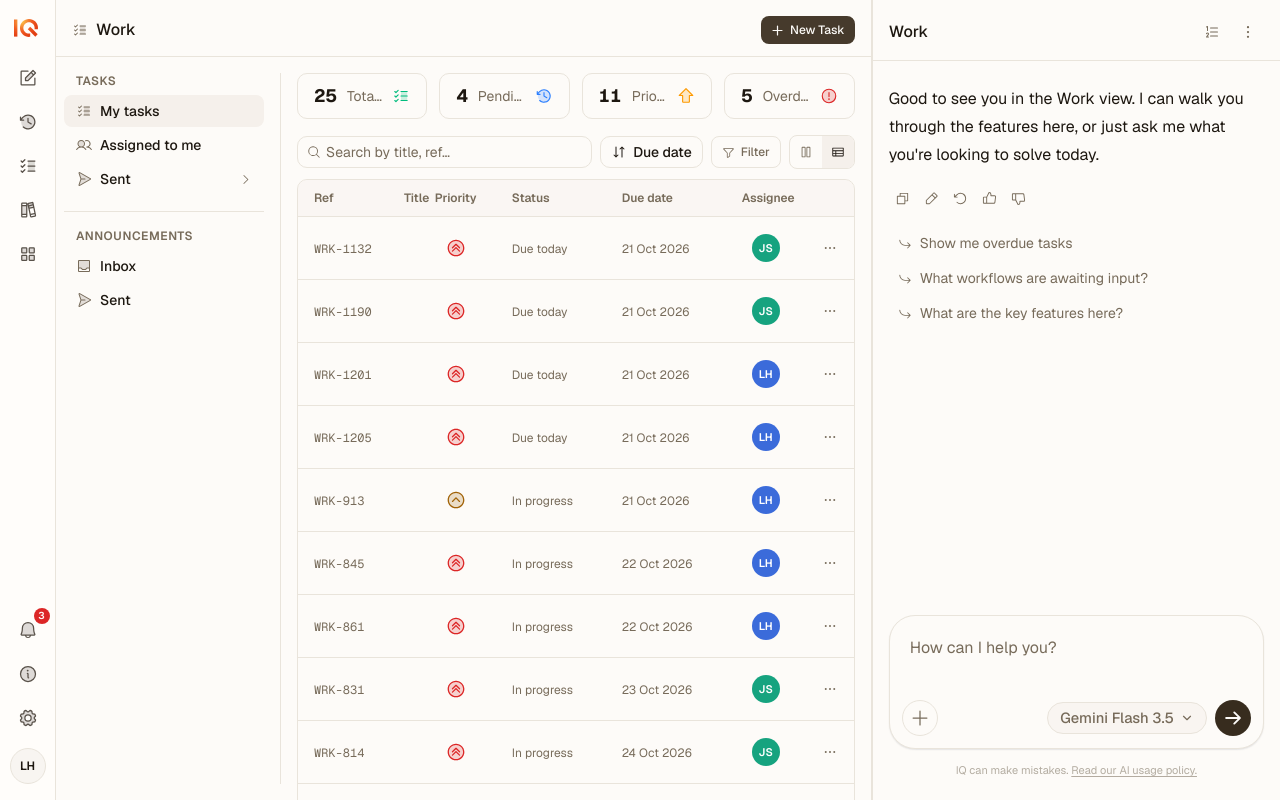
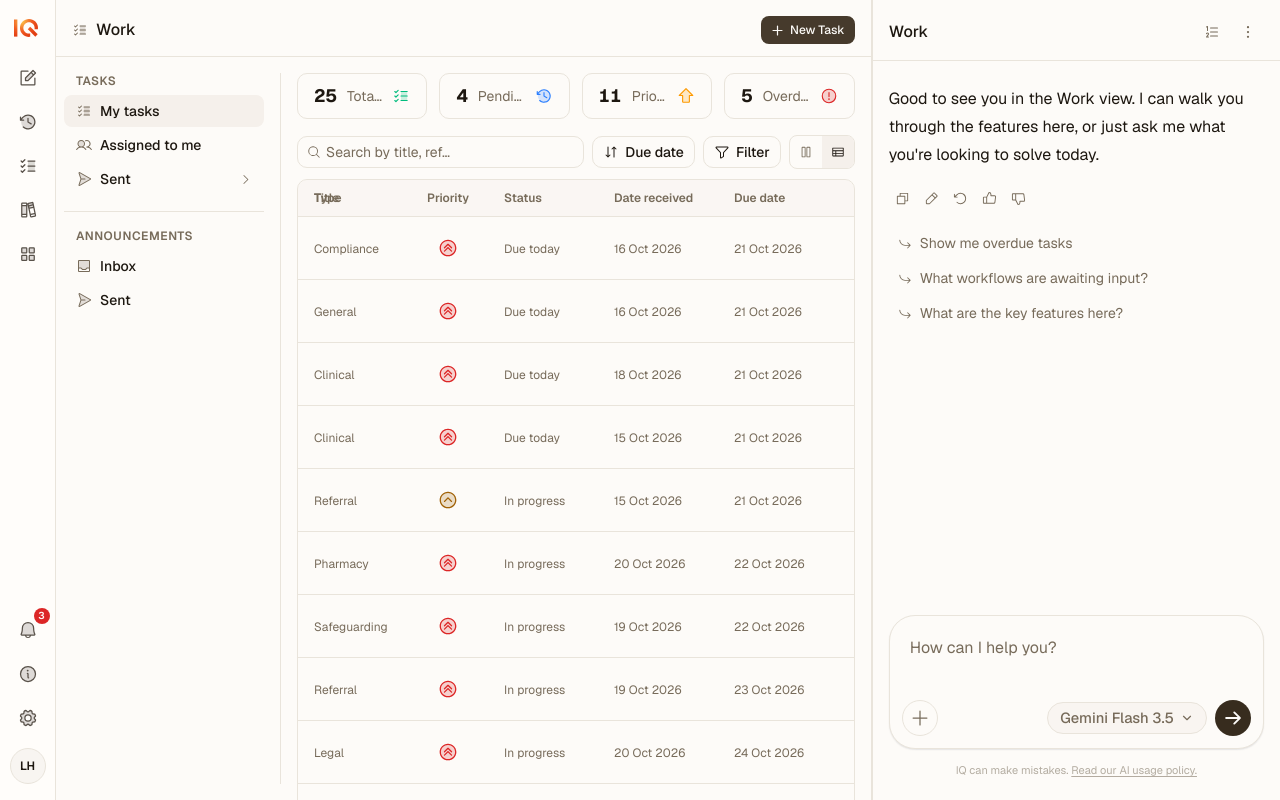
Before and after one commit to LiamHaire/ix-clone, a Next.js app: page / in a window 1280 px wide. Both pictures are taken after a click on the button 27 px from the left and 166 px from the top of the page. Built offline with nearby package versions, Linux system fonts and the light colour scheme.

Commit message:
feat: Work table — swap Reference for Type and Date received, align Filter button styling
Replaces the Reference column with Type and Date received, and restyles the
Filter button to match the Sort button's shared Button component (icon size,
font size, variant).

```diff
--- a/components/work/task-board.tsx
+++ b/components/work/task-board.tsx
@@ -147,10 +147,11 @@ export function TaskTable({ search, priorities, sortBy = 'Due date' }: TaskBoard
         <Table className="table-fixed w-full">
           <TableHeader>
             <TableRow className="border-b border-border hover:bg-transparent bg-muted/40">
-              <TableHead className="h-9 px-4 text-xs font-semibold text-muted-foreground w-[90px]">Ref</TableHead>
               <TableHead className="h-9 px-4 text-xs font-semibold text-muted-foreground w-full">Title</TableHead>
+              <TableHead className="h-9 px-4 text-xs font-semibold text-muted-foreground w-[110px]">Type</TableHead>
               <TableHead className="h-9 px-4 text-xs font-semibold text-muted-foreground text-center w-[80px]">Priority</TableHead>
               <TableHead className="h-9 px-4 text-xs font-semibold text-muted-foreground w-[110px]">Status</TableHead>
+              <TableHead className="h-9 px-4 text-xs font-semibold text-muted-foreground w-[120px]">Date received</TableHead>
               <TableHead className="h-9 px-4 text-xs font-semibold text-muted-foreground w-[120px]">Due date</TableHead>
               <TableHead className="h-9 px-4 text-xs font-semibold text-muted-foreground text-center w-[80px]">Assignee</TableHead>
               <TableHead className="h-9 w-[48px]" />
@@ -159,15 +160,12 @@ export function TaskTable({ search, priorities, sortBy = 'Due date' }: TaskBoard
           <TableBody>
             {pageRows.length === 0 ? (
               <TableRow>
-                <TableCell colSpan={7} className="py-12 text-center text-sm text-muted-foreground">
+                <TableCell colSpan={8} className="py-12 text-center text-sm text-muted-foreground">
                   No tasks match your filter.
                 </TableCell>
               </TableRow>
             ) : pageRows.map(task => (
               <TableRow key={task.id} className="border-b border-border last:border-0 hover:bg-accent transition-colors cursor-pointer">
-                <TableCell className="py-3 px-4">
-                  <span className="text-xs font-mono text-muted-foreground whitespace-nowrap">{task.ref}</span>
-                </TableCell>
                 <TableCell className="py-3 px-4 min-w-0 max-w-0">
                   <div className="flex flex-col gap-0.5 w-full overflow-hidden">
                     <span className="text-sm font-medium text-foreground truncate">{task.title}</span>
@@ -175,10 +173,16 @@ export function TaskTable({ search, priorities, sortBy = 'Due date' }: TaskBoard
                   </div>
                 </TableCell>
                 <TableCell className="py-3 px-4">
+                  <span className="text-xs text-muted-foreground whitespace-nowrap">{task.type}</span>
+                </TableCell>
+                <TableCell className="py-3 px-4">
                   <div className="flex justify-center"><PriorityIcon priority={task.priority} /></div>
                 </TableCell>
                 <TableCell className="py-3 px-4">
                   <span className="text-xs text-muted-foreground whitespace-nowrap">{task.laneLabel}</span>
+                </TableCell>
+                <TableCell className="py-3 px-4">
+                  <span className="text-xs text-muted-foreground whitespace-nowrap">{formatDue(task.dateReceived)}</span>
                 </TableCell>
                 <TableCell className="py-3 px-4">
                   <span className="text-xs text-muted-foreground whitespace-nowrap">{formatDue(task.dueDate)}</span>
--- a/components/work/task-data.ts
+++ b/components/work/task-data.ts
@@ -14,6 +14,8 @@ export interface Task {
   priority: Priority;
   assignee?: string;
   dueDate?: string; // ISO date string
+  type: string;
+  dateReceived: string; // ISO date string
 }
 
 export interface Lane {
@@ -36,6 +38,8 @@ export const TASK_DATA: Lane[] = [
         priority: "high",
         assignee: "JS",
         dueDate: "2026-10-21",
+        type: "Compliance",
+        dateReceived: "2026-10-16",
       },
       {
         id: "t2",
@@ -45,6 +49,8 @@ export const TASK_DATA: Lane[] = [
         priority: "high",
         assignee: "JS",
         dueDate: "2026-10-21",
+        type: "General",
+        dateReceived: "2026-10-16",
       },
       {
         id: "t5",
@@ -55,6 +61,8 @@ export const TASK_DATA: Lane[] = [
         priority: "high",
         assignee: "LH",
         dueDate: "2026-10-21",
+        type: "Clinical",
+        dateReceived: "2026-10-18",
       },
       {
         id: "t6",
@@ -65,6 +73,8 @@ export const TASK_DATA: Lane[] = [
         priority: "high",
         assignee: "LH",
         dueDate: "2026-10-21",
+        type: "Clinical",
+        dateReceived: "2026-10-15",
       },
     ],
   },
@@ -81,6 +91,8 @@ export const TASK_DATA: Lane[] = [
         priority: "medium",
         assignee: "LH",
         dueDate: "2026-10-28",
+        type: "Clinical",
+        dateReceived: "2026-10-23",
       },
       {
         id: "t4",
@@ -91,6 +103,8 @@ export const TASK_DATA: Lane[] = [
         priority: "high",
         assignee: "JS",
         dueDate: "2026-10-24",
+        type: "Legal",
+        dateReceived: "2026-10-20",
       },
       {
         id: "t7",
@@ -101,6 +115,8 @@ export const TASK_DATA: Lane[] = [
         priority: "medium",
         assignee: "LH",
         dueDate: "2026-10-25",
+        type: "Clinical",
+        dateReceived: "2026-10-22",
       },
       {
         id: "t8",
@@ -111,6 +127,8 @@ export const TASK_DATA: Lane[] = [
         priority: "high",
         assignee: "JS",
         dueDate: "2026-10-23",
+        type: "Referral",
+        dateReceived: "2026-10-19",
       },
       {
         id: "t9",
@@ -121,6 +139,8 @@ export const TASK_DATA: Lane[] = [
         priority: "high",
         assignee: "LH",
         dueDate: "2026-10-22",
+        type: "Pharmacy",
+        dateReceived: "2026-10-20",
       },
       {
         id: "t10",
@@ -131,6 +151,8 @@ export const TASK_DATA: Lane[] = [
         priority: "medium",
         assignee: "JS",
         dueDate: "2026-10-31",
+        type: "Clinical",
+        dateReceived: "2026-10-28",
       },
       {
         id: "t11",
@@ -141,6 +163,8 @@ export const TASK_DATA: Lane[] = [
         priority: "high",
         assignee: "LH",
         dueDate: "2026-10-22",
+        type: "Safeguarding",
+        dateReceived: "2026-10-19",
       },
       {
         id: "t12",
@@ -151,6 +175,8 @@ export const TASK_DATA: Lane[] = [
         priority: "medium",
         assignee: "JS",
         dueDate: "2026-11-01",
+        type: "Audit",
+        dateReceived: "2026-10-28",
       },
       {
         id: "t13",
@@ -161,6 +187,8 @@ export const TASK_DATA: Lane[] = [
         priority: "medium",
         assignee: "LH",
         dueDate: "2026-10-24",
+        type: "Clinical",
+        dateReceived: "2026-10-20",
       },
       {
         id: "t14",
@@ -171,6 +199,8 @@ export const TASK_DATA: Lane[] = [
         priority: "high",
         assignee: "JS",
         dueDate: "2026-10-24",
+        type: "Clinical",
+        dateReceived: "2026-10-18",
       },
       {
         id: "t15",
@@ -181,6 +211,8 @@ export const TASK_DATA: Lane[] = [
         priority: "medium",
         assignee: "LH",
         dueDate: "2026-10-29",
+        type: "Complaints",
+        dateReceived: "2026-10-27",
       },
       {
         id: "t16",
@@ -191,6 +223,8 @@ export const TASK_DATA: Lane[] = [
         priority: "medium",
         assignee: "JS",
         dueDate: "2026-10-26",
+        type: "Clinical",
+        dateReceived: "2026-10-19",
       },
       {
         id: "t17",
@@ -201,6 +235,8 @@ export const TASK_DATA: Lane[] = [
         priority: "low",
         assignee: "LH",
         dueDate: "2026-10-30",
+        type: "Pharmacy",
+        dateReceived: "2026-10-23",
       },
       {
         id: "t18",
@@ -211,6 +247,8 @@ export const TASK_DATA: Lane[] = [
         priority: "high",
         assignee: "JS",
         dueDate: "2026-10-31",
+        type: "Compliance",
+        dateReceived: "2026-10-27",
       },
       {
         id: "t19",
@@ -221,6 +259,8 @@ export const TASK_DATA: Lane[] = [
         priority: "medium",
         assignee: "LH",
         dueDate: "2026-10-21",
+        type: "Referral",
+        dateReceived: "2026-10-15",
       },
       {
         id: "t20",
@@ -231,6 +271,8 @@ export const TASK_DATA: Lane[] = [
         priority: "low",
         assignee: "JS",
         dueDate: "2026-10-27",
+        type: "Admin",
+        dateReceived: "2026-10-22",
       },
     ],
   },
@@ -247,6 +289,8 @@ export const TASK_DATA: Lane[] = [
         priority: "medium",
         assignee: "LH",
         dueDate: "2026-10-28",
+        type: "Records",
+        dateReceived: "2026-10-26",
       },
       {
         id: "t22",
@@ -257,6 +301,8 @@ export const TASK_DATA: Lane[] = [
         priority: "medium",
         assignee: "JS",
         dueDate: "2026-11-04",
+        type: "IT",
+        dateReceived: "2026-11-01",
       },
       {
         id: "t23",
@@ -267,6 +313,8 @@ export const TASK_DATA: Lane[] = [
         priority: "low",
         assignee: "LH",
         dueDate: "2026-11-07",
+        type: "Clinical",
+        dateReceived: "2026-11-05",
       },
       {
         id: "t24",
@@ -277,6 +325,8 @@ export const TASK_DATA: Lane[] = [
         priority: "high",
         assignee: "JS",
         dueDate: "2026-10-25",
+        type: "IT",
+        dateReceived: "2026-10-22",
       },
       {
         id: "t25",
@@ -287,6 +337,8 @@ export const TASK_DATA: Lane[] = [
         priority: "medium",
         assignee: "LH",
         dueDate: "2026-10-29",
+        type: "Clinical",
+        dateReceived: "2026-10-27",
       },
     ],
   },
--- a/components/work/work-panel.tsx
+++ b/components/work/work-panel.tsx
@@ -7,6 +7,7 @@ import { WorkNav } from "./work-nav";
 import { TaskBoard, TaskTable } from "./task-board";
 import { SheetHeader } from "@/components/ui/sheet";
 import { TableToolbar } from "@/components/ui/table-toolbar";
+import { Button } from "@/components/ui/button";
 import { TASK_DATA } from "./task-data";
 import { cn } from "@/lib/utils";
 
@@ -138,19 +139,19 @@ export function WorkPanel({ onClose, expanded }: WorkPanelProps) {
 
               {/* Filter button — popover anchors to this div */}
               <div ref={priorityRef} className="relative shrink-0">
-                <button
+                <Button
                   type="button"
+                  variant="outline"
+                  size="default"
                   onClick={() => setPriorityOpen(o => !o)}
                   className={cn(
-                    "flex items-center gap-1.5 px-2.5 h-8 rounded-md border border-border text-xs font-medium transition-colors",
-                    priorityOpen || !allSelected
-                      ? "border-foreground text-foreground bg-accent"
-                      : "text-muted-foreground hover:text-foreground hover:bg-accent"
+                    "gap-1.5 shrink-0",
+                    (priorityOpen || !allSelected) && "border-foreground text-foreground"
                   )}
                 >
-                  <Funnel size={13} />
+                  <Funnel size={14} />
                   Filter
-                </button>
+                </Button>
 
                 {priorityOpen && (
                   <div className="absolute top-full right-0 mt-1 z-50 flex flex-col rounded-lg border border-border bg-popover shadow-md overflow-hidden">
```
